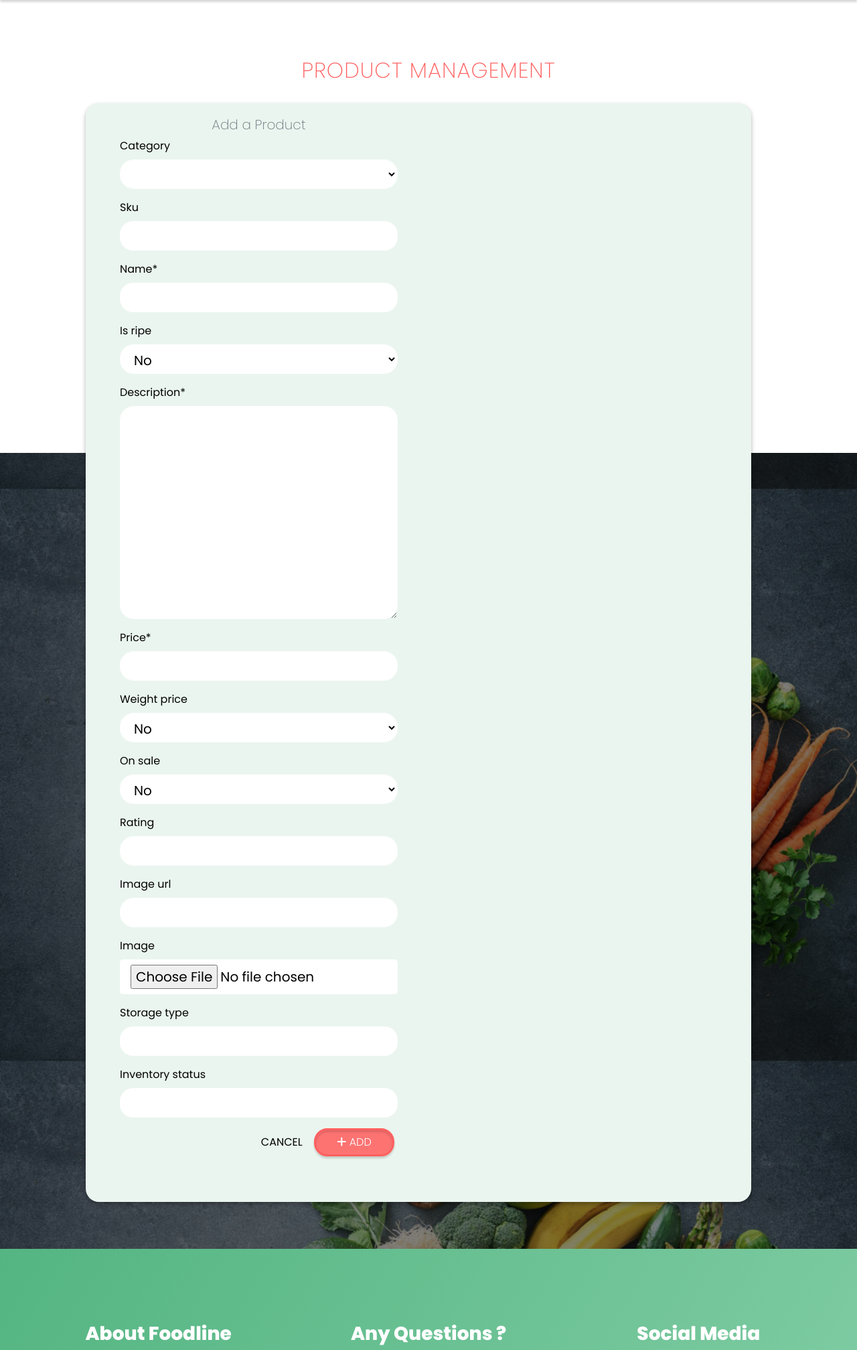
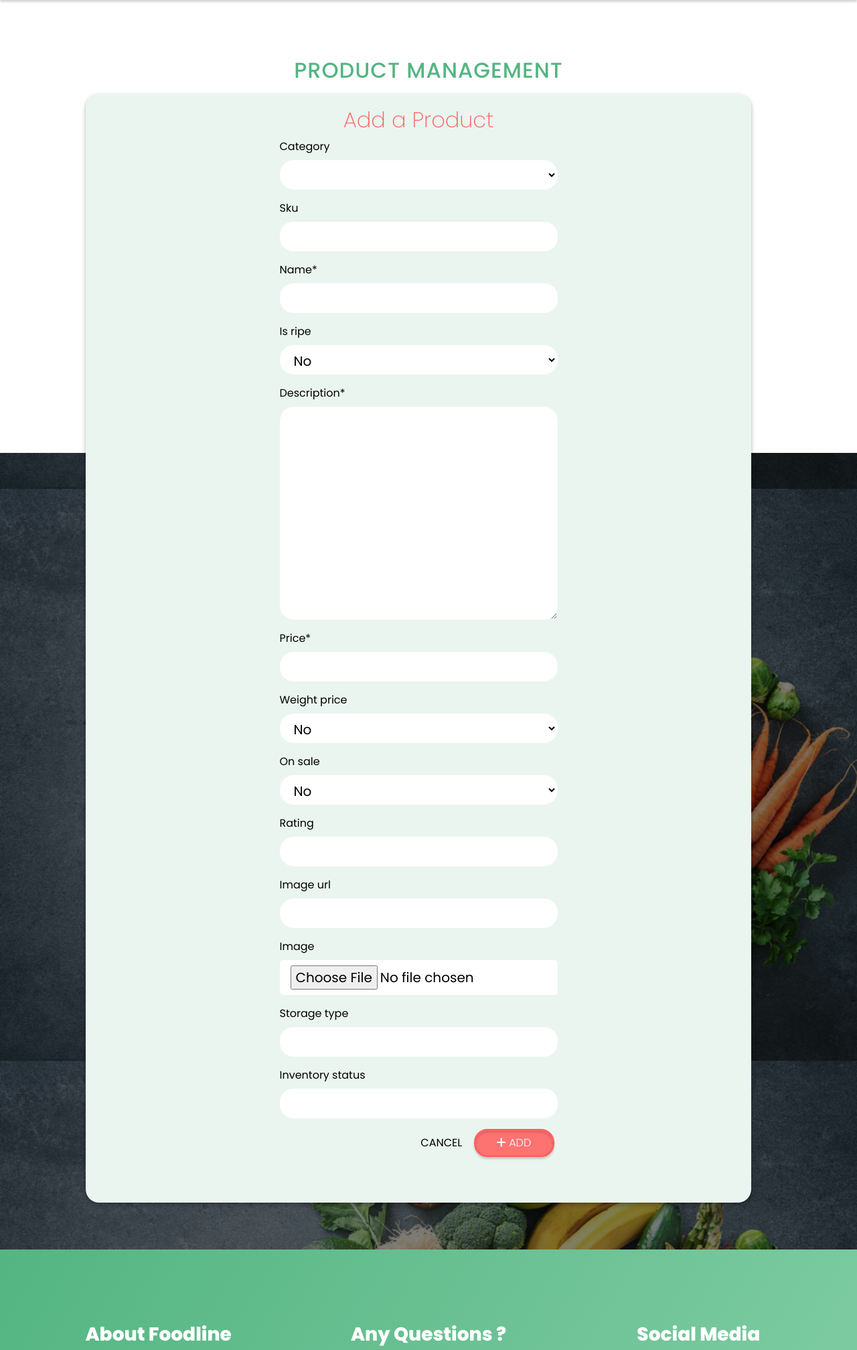
Before and after one commit to Code-Institute-Submissions/foodline, a Django app: page /products/add/ in a window 1280 px wide. Shown: the part 124-2139 px from the top of the page at 67% size. Run offline with Django 3.2, Linux system fonts and the light colour scheme; the visitor is signed in with stand-in values (Sample User, id 1); data that the repository does not hold is empty; some libraries are stand-ins or nearby versions.

Commit message:
Minor style changes on admin add product page

```diff
--- a/products/templates/products/add_product.html
+++ b/products/templates/products/add_product.html
@@ -17,14 +17,14 @@
     <div class="overlay"></div>
     <div class="container">
         <div class="row">
-            <div class="col mt-3">
-                <h2 class="logo-font text-center">Product Management</h2>
+            <div class="col text-center mt-3">
+                <h2 class="logo-font mb-3">Product Management</h2>
             </div>
         </div>
 
         <div class="row add-product-box">
-            <div class="col-12 col-md-6">
-                <h5 class="text-muted text-center">Add a Product</h5>
+            <div class="col-12 col-md-6 offset-md-3 offset-sm-0">
+                <h2 class="text-center">Add a Product</h2>
                 <form method="POST" action="{% url 'add_product' %}" class="form mb-2 rounded px-3 mb-5" enctype="multipart/form-data">
                     {% csrf_token %}
                     {{ form | crispy }}
```
